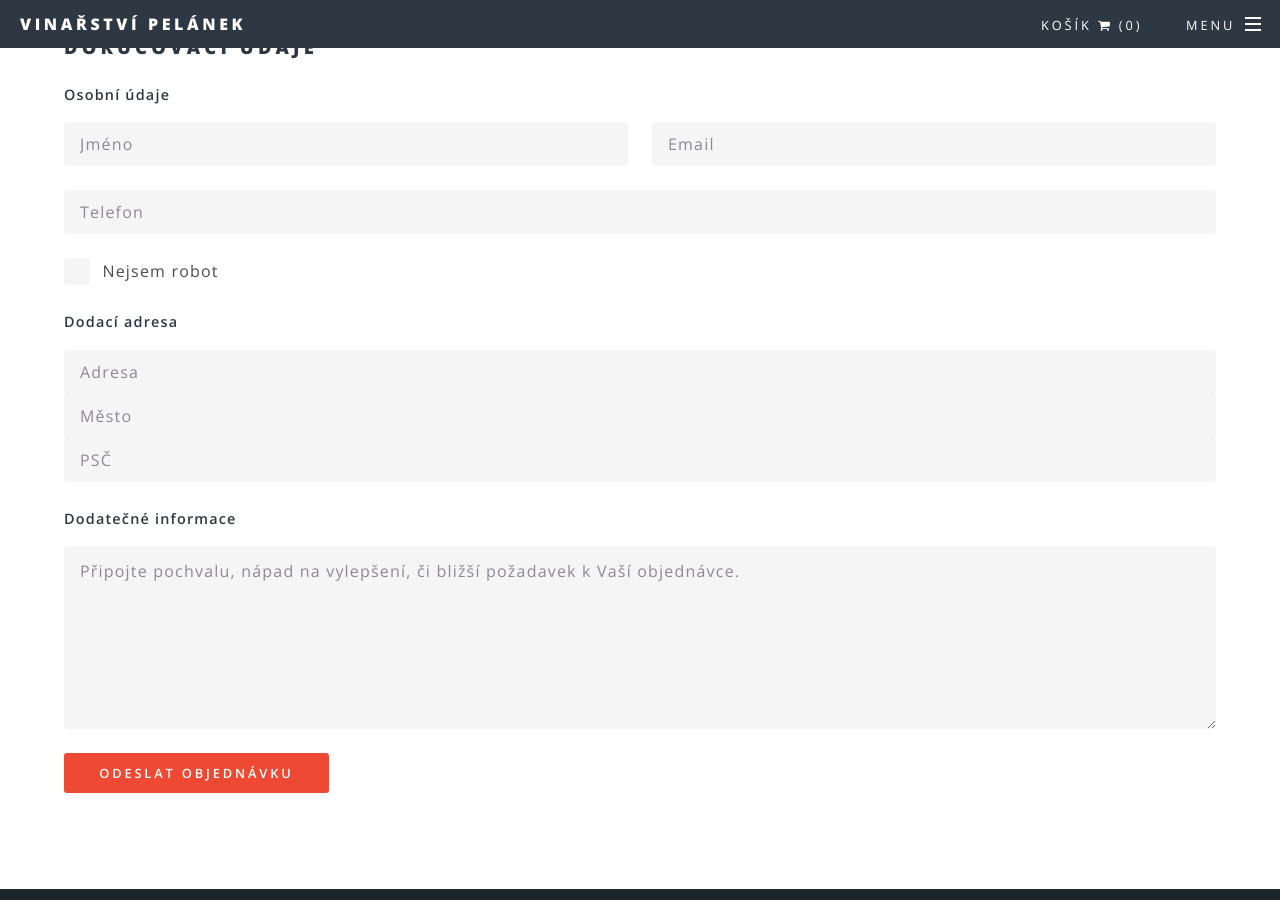
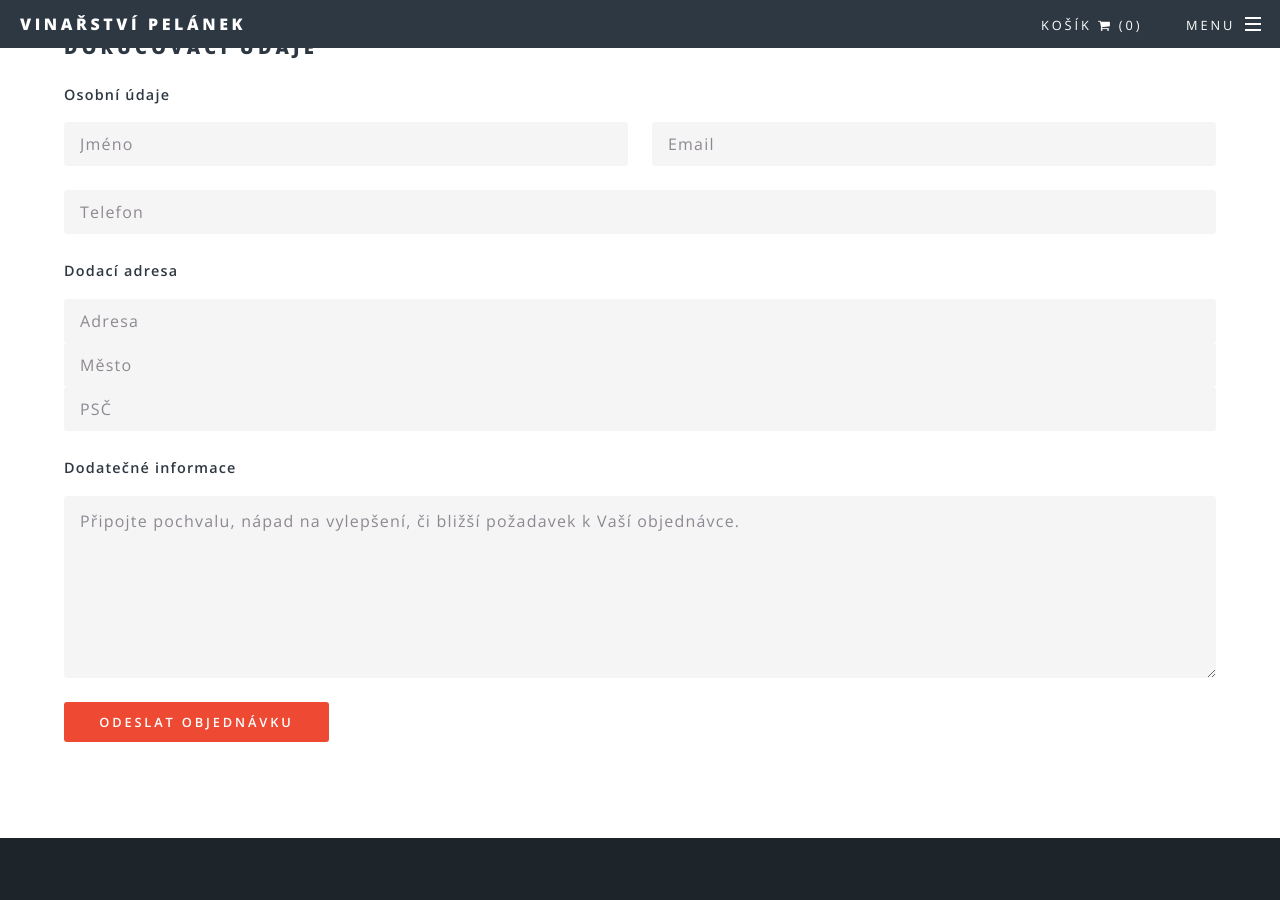
Before and after one commit to luk355/vinarstvi-pelanek, a Jekyll site: the page built from objednavka.html, in a window 1280 px wide and 900 px high, scrolled down 797 px. Built offline with Jekyll 4.4.1, drawn with Linux system fonts in a browser that asks for light colours.

Commit message:
chore: remove captcha and update email address

```diff
--- a/kontakt.html
+++ b/kontakt.html
@@ -36,10 +36,6 @@ title: Kontaktujte nás
 				</div>
 			</div>
 			<div class="12u$">
-				<input type="checkbox" id="human" name="human" required>
-				<label for="human">Nejsem robot</label>
-			</div>
-			<div class="12u$">
 				<textarea name="message" id="message" placeholder="Napište zprávu" rows="6" required></textarea>
 			</div>
 			<div class="12u$">
--- a/objednavka.html
+++ b/objednavka.html
@@ -39,7 +39,7 @@ Děkujeme za Váš nákup ve vinařství Pelánek! Po obdržení objednávky Vá
 
 <section>
   <h3>Doručovací údaje</h3>
-  <form method="post" action="https://formspree.io/luk355@gmail.com">
+  <form method="post" action="https://formspree.io/objednavka@vinarstvipelanek.cz">
     <input type="hidden" name="_next" value="diky.html" />
     <input type="hidden" name="_subject" value="Vinařství Pelánek: objednávka" />
     <input type="text" name="_gotcha" style="display:none" />
@@ -54,10 +54,6 @@ Děkujeme za Váš nákup ve vinařství Pelánek! Po obdržení objednávky Vá
       </div>
       <div class="12u$">
         <input type="text" name="phone" id="phone" value="" placeholder="Telefon" required/>
-      </div>
-      <div class="12u$">
-        <input type="checkbox" id="human" name="human" required>
-        <label for="human">Nejsem robot</label>
       </div>
       <div class="12u$">
         <label>Dodací adresa</label>
```
